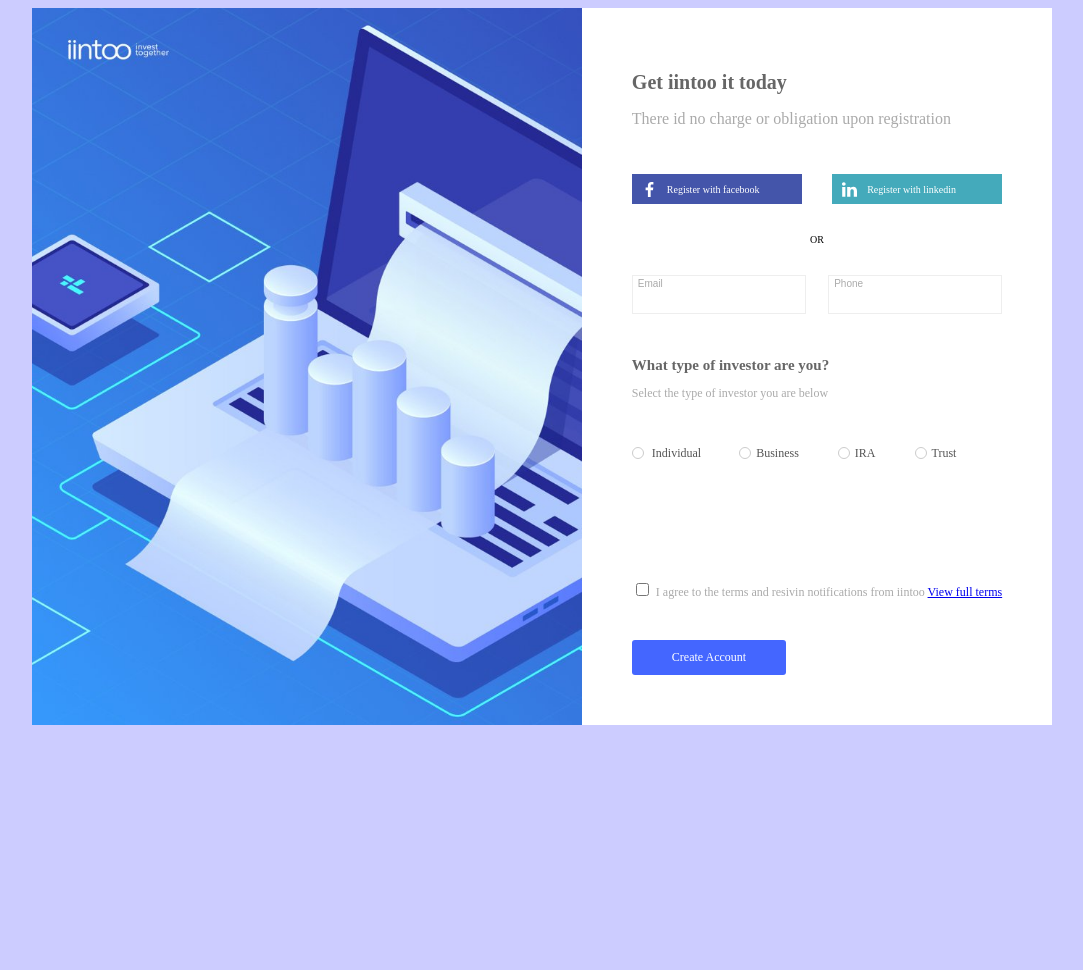
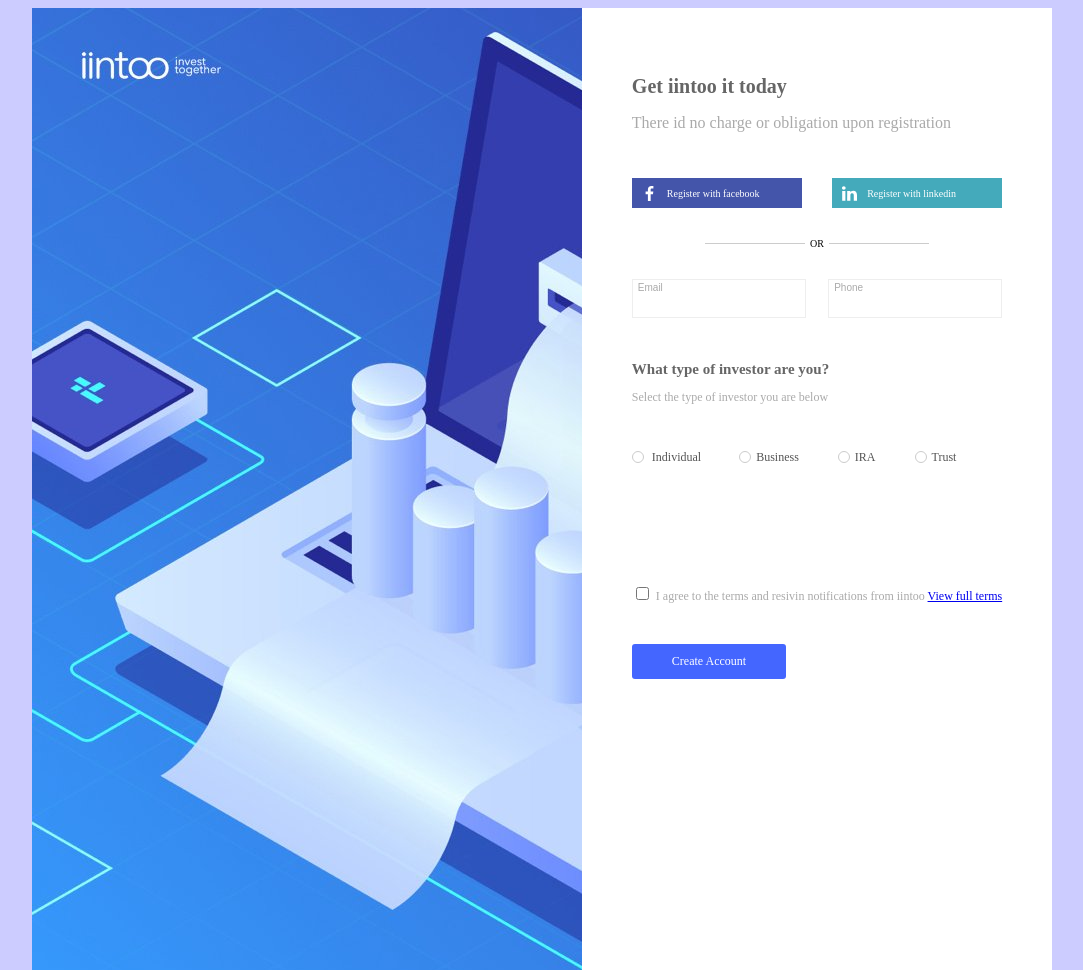
Before and after one commit to istamal/test-work, a plain HTML site: page index.html in a window 1280 px wide. Shown: the top 970 px of the page, without its empty margins (98-1181 px from the left). Before the commit the page ends 800 px from the top, so only its background shows below. Drawn offline with Linux system fonts and the light colour scheme; a web font is replaced by a local one.

Commit message:
added some stiles

```diff
--- a/css/styles.css
+++ b/css/styles.css
@@ -15,11 +15,6 @@
 body {
     font-family: barlowlight;
     background-color: #ccf;
-}
-
-img {
-    height: auto;
-    width: auto;
 }
 
 h1 {
@@ -42,7 +37,7 @@ label {
 }
 
 
-.content,
+.wrapper,
 form,
 .form,
 .share-buttons,
@@ -52,15 +47,20 @@ form,
     display: flex;
 }
 
-.content {
+.wrapper {
     justify-content: center;
     flex-wrap: wrap;
 }
 
-.img {
+.img-wrapper {
     width: 550px;
     background-image: url(../img/bg.jpg);
     background-size: cover;
+}
+
+.content-img {
+    width: auto;
+    height: auto;
 }
 
 form {
@@ -114,7 +114,7 @@ form {
 }
 
 .line {
-    max-width: 100px;
+    width: 100px;
     height: 1px;
     background-color: #ccc;
 }
@@ -229,7 +229,9 @@ label[for="checkbox"] {
 }
 
 @media only screen and (max-width : 992px) {
-
+    .content-img {
+        display: none;
+    }
 }
 
 @media only screen and (max-width : 768px) {
--- a/index.html
+++ b/index.html
@@ -6,14 +6,15 @@
     <meta name="viewport" content="width=device-width, initial-scale=1.0">
     <meta http-equiv="X-UA-Compatible" content="ie=edge">
     <link rel="stylesheet" href="css/styles.css">
-    <title>Document</title>
+    <title>Sign up in iintoo</title>
 </head>
 
 <body>
-    <div class="content">
-        <div class="img">
-        </div>
-        <div class="form">
+    <main class="wrapper">
+        <section class="img-wrapper">
+            <img class="content-img" src="./img/bg.jpg" alt="iintoo logo" title="iintoo">
+        </section>
+        <section class="form">
             <div class="form-header">
                 <h1>Get iintoo it today</h1>
                 <p>There id no charge or obligation upon registration</p>
@@ -74,7 +75,7 @@
 
             </form>
         </div>
-    </div>
+    </main>
 </body>
 
 </html>
```
